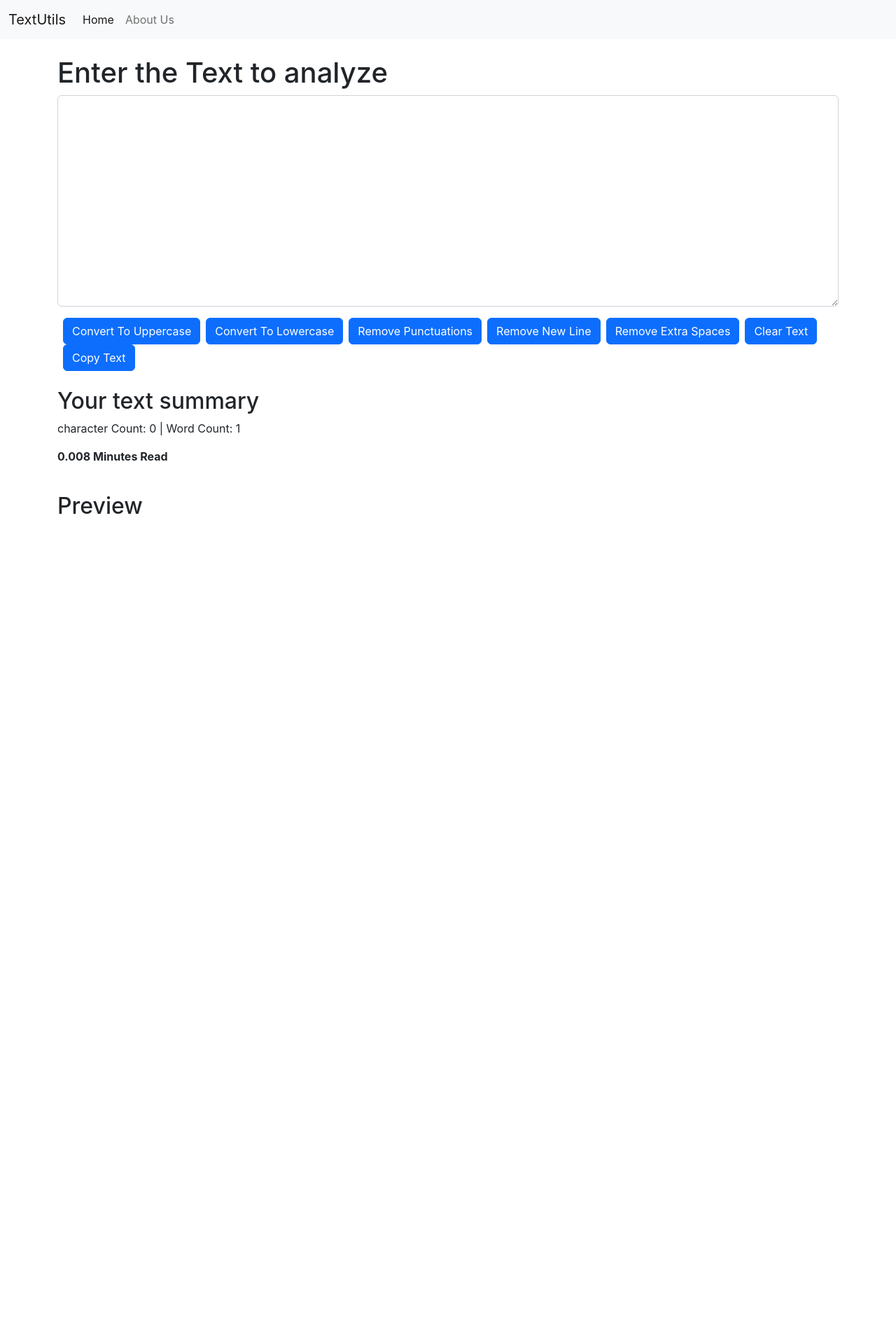
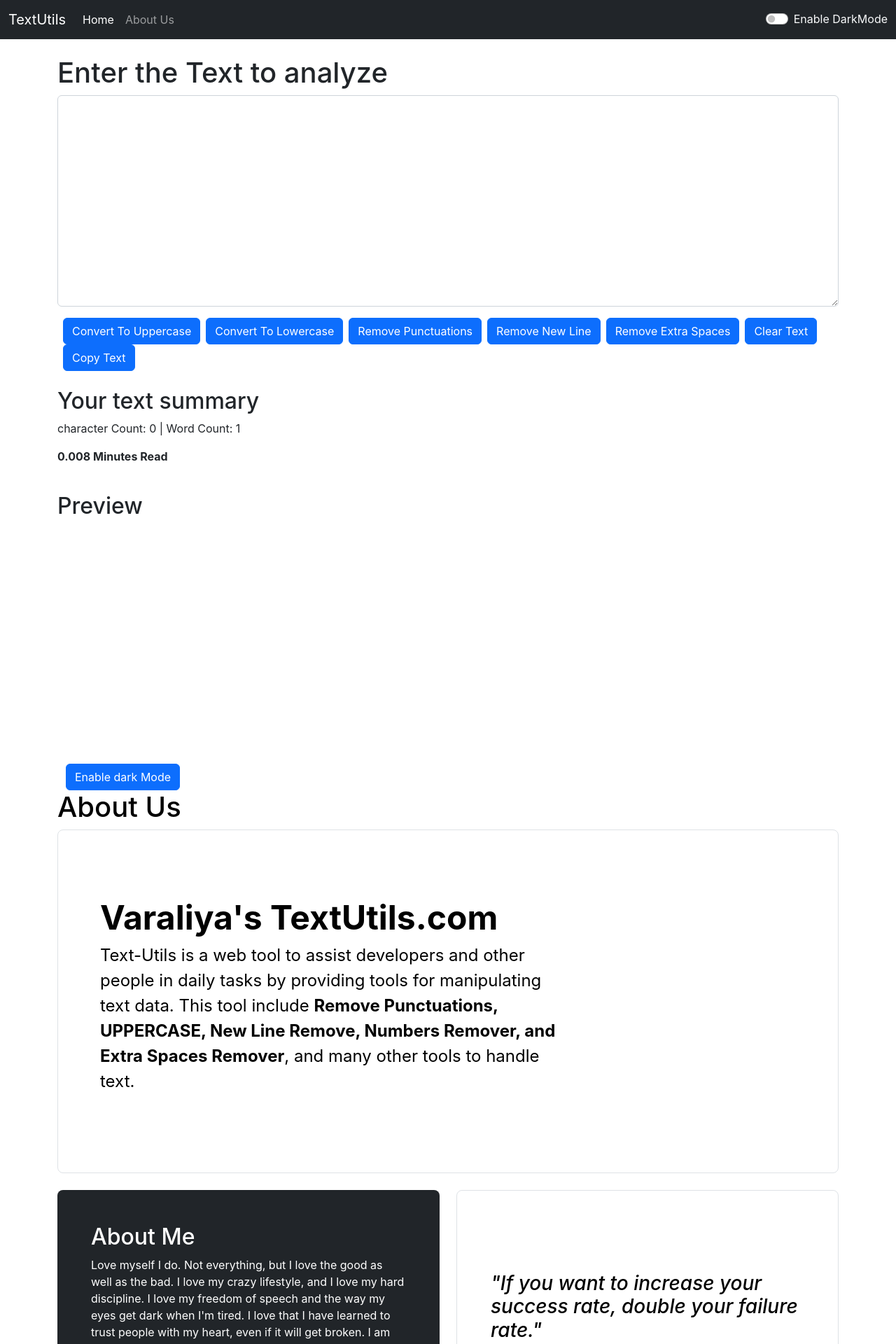
Before and after one commit to Mohammedvaraliya/TextUtils-ReactApp, a React (Create React App) app: page / in a window 1280 px wide. Shown: the top 1920 px of the page at 70% size. Before the commit the page ends 1067 px from the top, so only its background shows below. Built offline with nearby package versions, Linux system fonts and the light colour scheme.

Commit message:
Add functions enabled dark mode

```diff
--- a/src/App.js
+++ b/src/App.js
@@ -1,13 +1,16 @@
-// import About from "./components/About";
+import About from "./components/About";
+import { useState } from "react";
 import Navbar from "./components/Navbar";
 import TestForm from "./components/TestForm";
 
 function App() {
+  const [mode, setMode] = useState("dark");
+  const [textColor, setTextColor] = useState("light");
   return (
     <>
-      <Navbar title="TextUtils" aboutText="About Us"/>
-      <TestForm heading="Enter the Text to analyze"/>
-      {/* <About/> */}
+      <Navbar title="TextUtils" mode={mode} aboutText="About Us" textColor={textColor}/>
+      <TestForm heading="Enter the Text to analyze" mode={mode}/>
+      <About/>
     </>
   );
 }
--- a/src/components/About.js
+++ b/src/components/About.js
@@ -8,7 +8,7 @@ export default function About() {
     });
 
     const [btnText, setBtnText] = useState("Enable dark Mode");
-    const [colorClass, setColorClass] = useState("dark");
+    const [colorClass, setColorClass] = useState("");
 
     const applyStyles = () => {
         if (myStyle.color === 'black') {
@@ -25,7 +25,7 @@ export default function About() {
                 backgroundColor: "white",
             })
             setBtnText("Enable Dark Mode");
-            setColorClass("black");
+            setColorClass("white");
         }
     }
 
@@ -38,7 +38,7 @@ export default function About() {
                     </div>
                     <h1>About Us</h1>
 
-                    <div className="p-5 mb-4 bg-{colorClass} border rounded-3" style={myStyle}>
+                    <div className={`p-5 mb-4 bg-${colorClass} border rounded-3`} style={myStyle}>
                         <div className="container-fluid py-5 rounded-3" style={myStyle}>
                             <h3 className="display-5 fw-bold">Varaliya's TextUtils.com</h3>
                             <p className="col-md-8 fs-4">Text-Utils is a web tool to assist developers and other people in daily tasks by providing tools for manipulating text data. This tool include <b> Remove Punctuations, UPPERCASE, New Line Remove, Numbers Remover, and Extra Spaces Remover</b>, and many other tools to handle text.</p>
@@ -54,7 +54,7 @@ export default function About() {
                             </div>
                         </div>
                         <div className="col-md-6" style={myStyle}>
-                            <div className="h-100 p-5 bg-{colorClass} border rounded-3" style={myStyle}>
+                            <div className={`h-100 p-5 bg-${colorClass} border rounded-3`} style={myStyle}>
                                 <h3 style={myStyle}><br /><br /> <i> "If you want to increase your success rate, double your failure rate." </i></h3>
                             </div>
                         </div>
--- a/src/components/Navbar.js
+++ b/src/components/Navbar.js
@@ -9,7 +9,7 @@ export default function Navbar(props) {
     // }
 
     return (
-        <nav className="navbar navbar-expand-lg navbar-light bg-light">
+        <nav className={`navbar navbar-expand-lg navbar-${props.mode} bg-${props.mode}`}>
             <div className="container-fluid">
                 <a className="navbar-brand" href="/">{props.title}</a>
                 <button className="navbar-toggler" type="button" data-bs-toggle="collapse" data-bs-target="#navbarSupportedContent" aria-controls="navbarSupportedContent" aria-expanded="false" aria-label="Toggle navigation">
@@ -25,10 +25,10 @@ export default function Navbar(props) {
                         </li>
                     </ul>
                 </div>
-                {/* <div className="form-check form-switch" style={bodyStyle}>
+                <div className={`form-check form-switch text-${props.textColor}`}>
                     <input className="form-check-input" type="checkbox" role="switch" id="flexSwitchCheckDefault"/>
-                        <label className="form-check-label" Htmlfor="flexSwitchCheckDefault">Enable Dark Mode</label>
-                </div> */}
+                        <label className="form-check-label" Htmlfor="flexSwitchCheckDefault">Enable DarkMode</label>
+                </div>
             </div>
         </nav>
     )
```
